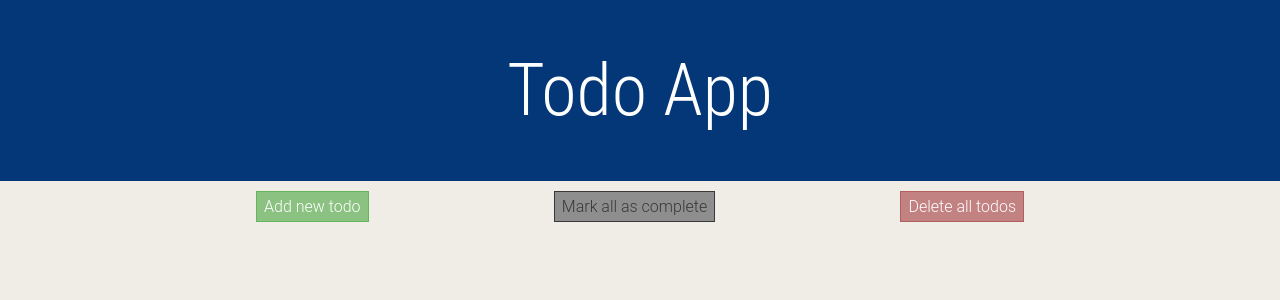
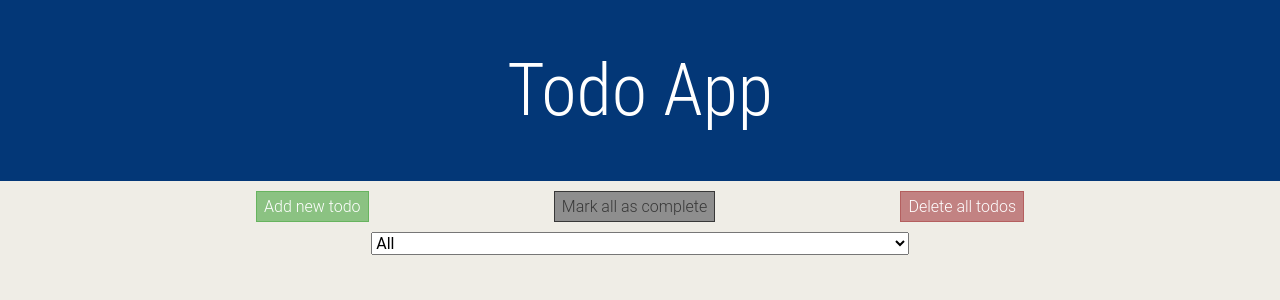
Before and after one commit to andrej-naumovski/react-redux-todo-app, a React (Create React App) app: page / in a window 1280 px wide. Shown: the top 300 px of the page. Built offline with nearby package versions, Linux system fonts and the light colour scheme; what webfontloader would draw is missing.

Commit message:
feature/Added component for choosing the filter
* Added tests for TodoFilter
* Updated failing tests due to import changes

```diff
--- a/src/components/add-todo/AddTodo.jsx
+++ b/src/components/add-todo/AddTodo.jsx
@@ -3,18 +3,13 @@ import * as React from 'react';
 import styled from 'styled-components';
 
 import Button from '../button/Button';
+import StyledInput from '../styled-input/StyledInput';
 
 const Container = styled.div`
   display: flex;
   width: 70%;
   margin: 20px 0;
   justify-content: space-between;
-`;
-
-export const StyledInput = styled.input`
-  font-size: 16px;
-  width: 70%;
-  font-family: Roboto, sans-serif;
 `;
 
 type Props = {
--- /dev/null
+++ b/src/components/styled-input/StyledInput.jsx
@@ -0,0 +1,16 @@
+import styled from 'styled-components';
+
+const StyledInput = styled.input`
+  font-size: 16px;
+  width: 70%;
+  font-family: Roboto, sans-serif;
+`;
+
+export const StyledSelect = styled.select`
+  font-size: 16px;
+  width: 70%;
+  font-family: Roboto, sans-serif;
+  margin: 10px 0;
+`;
+
+export default StyledInput;
--- a/src/components/todo-content/TodoContent.jsx
+++ b/src/components/todo-content/TodoContent.jsx
@@ -4,10 +4,22 @@ import styled from 'styled-components';
 import { bindActionCreators } from 'redux';
 import { connect } from 'react-redux';
 
+// Components
 import TodoActions from '../todo-actions/TodoActions';
 import AddTodo from '../add-todo/AddTodo';
+import TodoFilter from '../todo-filter/TodoFIlter';
 
+// Constants
+import { TodoFilterType } from '../../constants/todos';
+
+// Actions
 import * as TodoActionCreators from '../../actions/todos';
+
+// Selectors
+import { getTodoFilterType } from '../../selectors/todos/todosSelectors';
+
+// Types
+import type { TodoFilter as TodoFilterFlowtype } from '../../types';
 
 const ContentContainer = styled.div`
   display: flex;
@@ -21,6 +33,8 @@ type Props = {
   addTodo: string => void,
   deleteAllTodos: () => void,
   markAllTodosComplete: () => void,
+  changeTodoFilterType: any => void,
+  filter: TodoFilterFlowtype,
 };
 
 type State = {
@@ -72,8 +86,15 @@ class TodoContent extends React.Component<Props, State> {
     });
   };
 
+  onFilterTypeChange = event => {
+    const { changeTodoFilterType } = this.props;
+
+    changeTodoFilterType(event.target.value);
+  };
+
   render() {
     const { newTodoTitle, addNewTodoMode } = this.state;
+    const { filter } = this.props;
     return (
       <ContentContainer>
         <TodoActions
@@ -89,10 +110,19 @@ class TodoContent extends React.Component<Props, State> {
             onClose={this.onCancelNewTodo}
           />
         )}
+        <TodoFilter
+          filter={filter}
+          filterValues={[...Object.values(TodoFilterType)]}
+          onChange={this.onFilterTypeChange}
+        />
       </ContentContainer>
     );
   }
 }
+
+const mapStateToProps = state => ({
+  filter: getTodoFilterType(state),
+});
 
 const mapDispatchToProps = dispatch =>
   bindActionCreators(
@@ -103,6 +133,6 @@ const mapDispatchToProps = dispatch =>
   );
 
 export default connect(
-  null,
+  mapStateToProps,
   mapDispatchToProps
 )(TodoContent);
--- /dev/null
+++ b/src/components/todo-filter/TodoFilter.jsx
@@ -0,0 +1,24 @@
+// @flow
+import * as React from 'react';
+
+import { StyledSelect } from '../styled-input/StyledInput';
+
+import type { TodoFilter as TodoFilterType } from '../../types';
+
+type Props = {
+  filter: TodoFilterType,
+  filterValues: Array<any>,
+  onChange: any => void,
+};
+
+const TodoFilter = ({ filter, filterValues, onChange }: Props): React.Node => (
+  <StyledSelect type="select" value={filter} onChange={onChange}>
+    {filterValues.map(filterValue => (
+      <option key={filterValue} value={filterValue}>
+        {filterValue}
+      </option>
+    ))}
+  </StyledSelect>
+);
+
+export default TodoFilter;
--- a/src/constants/todos.js
+++ b/src/constants/todos.js
@@ -5,5 +5,5 @@ export const TodoState = {
 
 export const TodoFilterType = {
   ...TodoState,
-  ALL: 'ALL',
+  ALL: 'All',
 };
--- a/src/reducers/todos/todosReducer.js
+++ b/src/reducers/todos/todosReducer.js
@@ -11,10 +11,8 @@ import {
 
 import { TodoState, TodoFilterType } from '../../constants/todos';
 
-import type { TodoItem } from '../../types';
+import type { TodoItem, TodoFilter } from '../../types';
 import type { Action } from '../../actions/types';
-
-export type TodoFilter = $Keys<typeof TodoFilterType>;
 
 export type TodosState = {
   todos: Array<TodoItem>,
```
Also changed, not shown: 2 other files (tests, documents, lock files or other folders).
